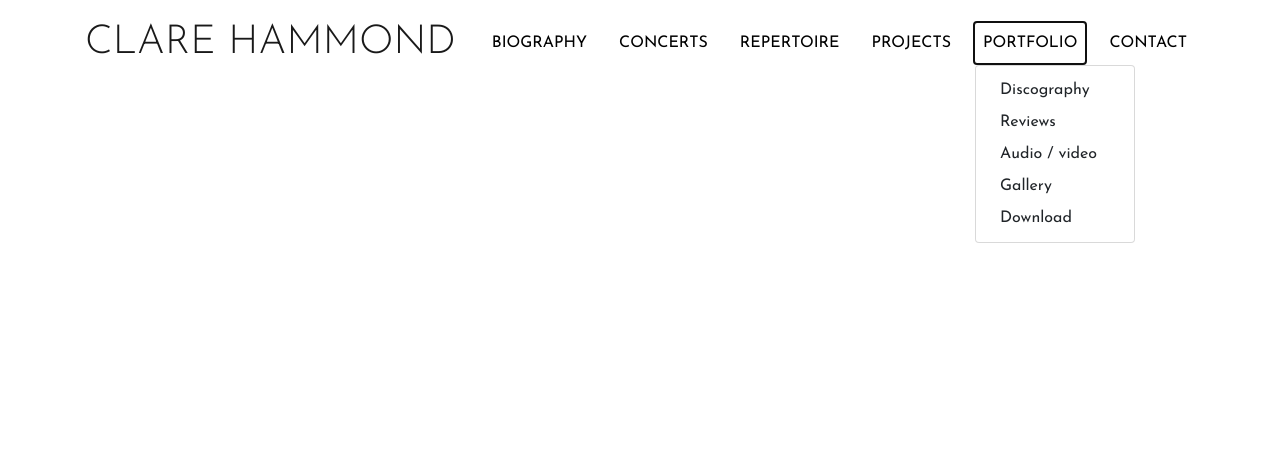
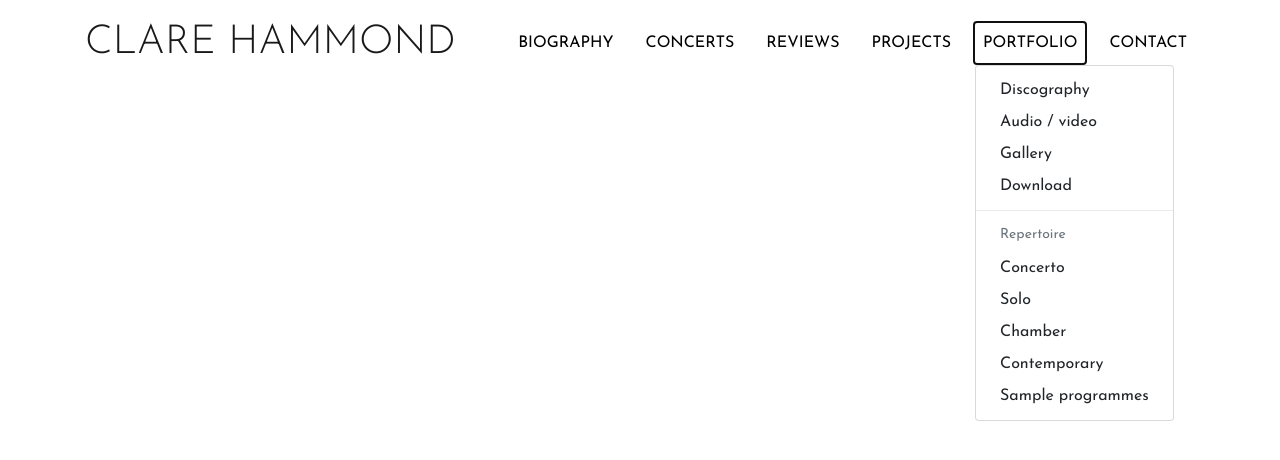
Before and after one commit to tomodwyer/clare, a Django app: template templates/page.html in a window 1280 px wide, after a click on "PORTFOLIO". Shown: the top 460 px of the page. Run offline with Django 3.2, Linux system fonts and the light colour scheme; the template is opened without the code that fills it, so the values that code supplies are empty; some libraries are stand-ins or nearby versions.

Commit message:
Switch reviews and repertoire around in the navbar

```diff
--- a/templates/nav.html
+++ b/templates/nav.html
@@ -8,24 +8,8 @@
     <li class="nav-item mx-2">
       <a class="nav-link" href="/concerts/">CONCERTS</a>
     </li>
-    <li class="nav-item dropdown mx-2">
-      <a
-        class="nav-link"
-        href="#"
-        role="button"
-        data-toggle="dropdown"
-        aria-haspopup="true"
-        aria-expanded="false"
-      >
-        REPERTOIRE
-      </a>
-      <div class="dropdown-menu">
-        <a class="dropdown-item" href="#">Concerto</a>
-        <a class="dropdown-item" href="/repertoire/solo/">Solo</a>
-        <a class="dropdown-item" href="#">Chamber</a>
-        <a class="dropdown-item" href="#">Contemporary</a>
-        <a class="dropdown-item" href="#">Sample programmes</a>
-      </div>
+    <li class="nav-item mx-2">
+      <a class="nav-link" href="/reviews/">REVIEWS</a>
     </li>
     <li class="nav-item mx-2">
       <a class="nav-link" href="/projects/">PROJECTS</a>
@@ -43,10 +27,16 @@
       </a>
       <div class="dropdown-menu">
         <a class="dropdown-item" href="/discography/">Discography</a>
-        <a class="dropdown-item" href="#">Reviews</a>
         <a class="dropdown-item" href="/audio-video/">Audio / video</a>
         <a class="dropdown-item" href="/gallery/">Gallery</a>
         <a class="dropdown-item" href="/download/">Download</a>
+        <div class="dropdown-divider"></div>
+        <h6 class="dropdown-header">Repertoire</h6>
+        <a class="dropdown-item" href="#">Concerto</a>
+        <a class="dropdown-item" href="/repertoire/solo/">Solo</a>
+        <a class="dropdown-item" href="#">Chamber</a>
+        <a class="dropdown-item" href="#">Contemporary</a>
+        <a class="dropdown-item" href="#">Sample programmes</a>
       </div>
     </li>
     <li class="nav-item ml-2">
```
Also changed, not shown: README.md (added).
